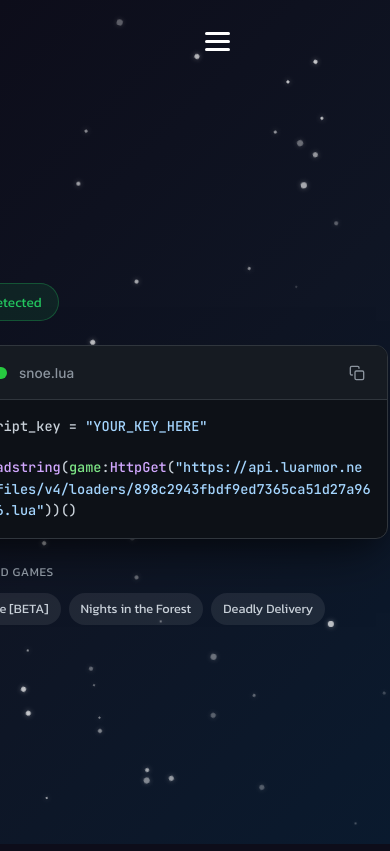
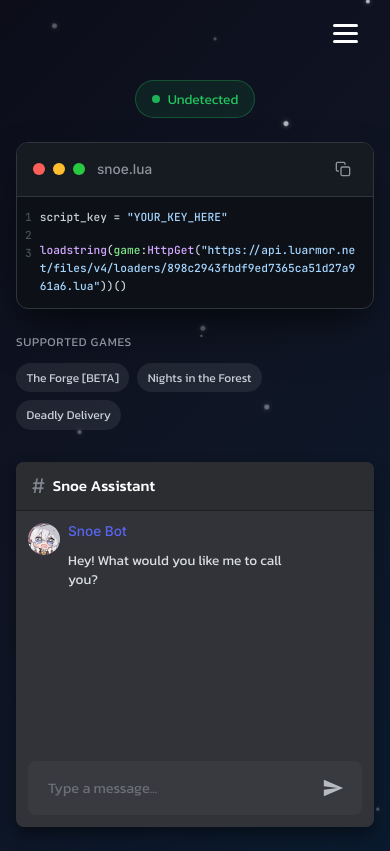
Before and after one commit to swevenxu/snoe-hall, a React (Create React App) app: page /script in a window 390 px wide. Built offline with nearby package versions, Linux system fonts and the light colour scheme; a web font is replaced by a local one.

Commit message:
Add responsive design for all screen sizes including mobile phones

```diff
--- a/src/App.css
+++ b/src/App.css
@@ -79,3 +79,54 @@ body {
 ::-webkit-scrollbar-thumb:hover {
   background: rgba(255, 255, 255, 0.5);
 }
+
+/* Responsive Design */
+@media (max-width: 1024px) {
+  .section h1 {
+    font-size: 2.5rem;
+  }
+
+  .section h2 {
+    font-size: 2rem;
+  }
+
+  .section p {
+    font-size: 1.1rem;
+  }
+}
+
+@media (max-width: 768px) {
+  .section {
+    padding: 1.5rem;
+  }
+
+  .section h1 {
+    font-size: 2rem;
+  }
+
+  .section h2 {
+    font-size: 1.75rem;
+  }
+
+  .section p {
+    font-size: 1rem;
+  }
+}
+
+@media (max-width: 480px) {
+  .section {
+    padding: 1rem;
+  }
+
+  .section h1 {
+    font-size: 1.75rem;
+  }
+
+  .section h2 {
+    font-size: 1.5rem;
+  }
+
+  .section p {
+    font-size: 0.95rem;
+  }
+}
--- a/src/components/Contributors.css
+++ b/src/components/Contributors.css
@@ -187,3 +187,122 @@
   font-size: 0.75rem;
   margin-top: 0.25rem;
 }
+
+/* Responsive Design */
+@media (max-width: 1024px) {
+  .contributors-page {
+    padding: 6rem 4rem 2rem;
+  }
+
+  .bento-main {
+    width: 300px;
+    height: 360px;
+  }
+
+  .bento-small {
+    width: 240px;
+    height: 165px;
+  }
+}
+
+@media (max-width: 768px) {
+  .contributors-page {
+    padding: 6rem 2rem 2rem;
+  }
+
+  .bento-grid {
+    flex-direction: column;
+    align-items: center;
+    gap: 1.5rem;
+  }
+
+  .bento-main {
+    width: 100%;
+    max-width: 400px;
+    height: auto;
+    padding: 2.5rem 2rem;
+  }
+
+  .bento-right {
+    width: 100%;
+    max-width: 400px;
+    flex-direction: row;
+    gap: 1rem;
+  }
+
+  .bento-small {
+    width: 100%;
+    height: auto;
+    padding: 1.5rem;
+  }
+}
+
+@media (max-width: 480px) {
+  .contributors-page {
+    padding: 5rem 1rem 2rem;
+  }
+
+  .contributors-title {
+    font-size: 2rem;
+    margin-bottom: 2rem;
+  }
+
+  .bento-main {
+    max-width: 100%;
+    padding: 2rem 1.5rem;
+  }
+
+  .bento-right {
+    flex-direction: column;
+    max-width: 100%;
+  }
+
+  .bento-small {
+    padding: 1.5rem;
+  }
+
+  .contributor-name {
+    font-size: 1.3rem;
+  }
+
+  .bento-small .contributor-name {
+    font-size: 1rem;
+  }
+
+  .contributor-role {
+    font-size: 0.9rem;
+  }
+
+  .bento-small .contributor-role {
+    font-size: 0.8rem;
+  }
+}
+
+@media (max-width: 360px) {
+  .contributors-page {
+    padding: 4.5rem 0.75rem 1.5rem;
+  }
+
+  .contributors-title {
+    font-size: 1.75rem;
+  }
+
+  .bento-main {
+    padding: 1.5rem 1rem;
+  }
+
+  .main-avatar {
+    width: 100px;
+    height: 100px;
+  }
+
+  .contributor-avatar {
+    width: 70px;
+    height: 70px;
+  }
+
+  .bento-small .contributor-avatar {
+    width: 55px;
+    height: 55px;
+  }
+}
--- a/src/components/Hero.css
+++ b/src/components/Hero.css
@@ -102,6 +102,8 @@
   justify-content: center;
   gap: 0.5rem;
   cursor: pointer;
+  -webkit-tap-highlight-color: transparent;
+  touch-action: manipulation;
 }
 
 .btn-primary {
@@ -136,3 +138,92 @@
 .btn-secondary:hover .arrow {
   transform: translateX(4px);
 }
+
+/* Responsive Design */
+@media (max-width: 1024px) {
+  .hero {
+    padding: 0 4rem;
+    gap: 3rem;
+  }
+
+  .hero-title {
+    font-size: 3.5rem;
+  }
+
+  .hero-description {
+    font-size: 1rem;
+  }
+}
+
+@media (max-width: 768px) {
+  .hero {
+    flex-direction: column;
+    padding: 2rem 2rem;
+    gap: 2rem;
+    text-align: center;
+  }
+
+  .hero-left {
+    order: 1;
+  }
+
+  .hero-right {
+    order: 2;
+    width: 100%;
+  }
+
+  .hero-right img {
+    max-width: 90%;
+  }
+
+  .hero-title {
+    font-size: 2.5rem;
+  }
+
+  .hero-tagline {
+    font-size: 0.9rem;
+  }
+
+  .hero-description {
+    font-size: 0.95rem;
+    max-width: 100%;
+  }
+
+  .hero-buttons {
+    flex-direction: column;
+    gap: 0.75rem;
+  }
+
+  .btn {
+    width: 100%;
+    max-width: 300px;
+  }
+}
+
+@media (max-width: 480px) {
+  .hero {
+    padding: 1.5rem 1rem;
+  }
+
+  .hero-title {
+    font-size: 2rem;
+  }
+
+  .hero-tagline {
+    font-size: 0.85rem;
+  }
+
+  .hero-description {
+    font-size: 0.9rem;
+  }
+
+  .hero-right img {
+    max-width: 100%;
+    border-radius: 12px;
+  }
+
+  .btn {
+    padding: 10px 20px;
+    font-size: 13px;
+  }
+}
--- a/src/components/Navbar.css
+++ b/src/components/Navbar.css
@@ -114,6 +114,8 @@
   flex-direction: column;
   cursor: pointer;
   gap: 5px;
+  padding: 8px;
+  -webkit-tap-highlight-color: transparent;
 }
 
 .hamburger span {
@@ -137,7 +139,21 @@
 }
 
 /* Mobile Responsive */
+@media (max-width: 1024px) {
+  .navbar-container {
+    padding: 2rem 4rem;
+  }
+
+  .navbar-links {
+    gap: 1.5rem;
+  }
+}
+
 @media (max-width: 768px) {
+  .navbar-container {
+    padding: 1.5rem 2rem;
+  }
+
   .hamburger {
     display: flex;
     z-index: 1001;
@@ -157,6 +173,7 @@
     -webkit-backdrop-filter: blur(10px);
     transform: translateX(-100%);
     transition: transform 0.3s ease;
+    gap: 1rem;
   }
 
   .navbar-links.active {
@@ -181,3 +198,13 @@
     z-index: 1001;
   }
 }
+
+@media (max-width: 480px) {
+  .navbar-container {
+    padding: 1rem 1.5rem;
+  }
+
+  .navbar-links li a {
+    font-size: 1.25rem;
+  }
+}
--- a/src/components/Navbar.js
+++ b/src/components/Navbar.js
@@ -8,6 +8,10 @@ const Navbar = () => {
 
   const toggleMenu = () => {
     setMenuOpen(!menuOpen);
+  };
+
+  const closeMenu = () => {
+    setMenuOpen(false);
   };
 
   return (
@@ -27,10 +31,10 @@ const Navbar = () => {
 
         {/* Center - Navigation Links */}
         <ul className={`navbar-links ${menuOpen ? 'active' : ''}`}>
-          <li><Link to="/" className={location.pathname === '/' ? 'active' : ''}>Home</Link></li>
-          <li><Link to="/script" className={location.pathname === '/script' ? 'active' : ''}>Script</Link></li>
-          <li><Link to="/contributors" className={location.pathname === '/contributors' ? 'active' : ''}>Contributors</Link></li>
-          <li><a href="https://discord.gg/cQmCTTnW" target="_blank" rel="noopener noreferrer">Discord</a></li>
+          <li><Link to="/" className={location.pathname === '/' ? 'active' : ''} onClick={closeMenu}>Home</Link></li>
+          <li><Link to="/script" className={location.pathname === '/script' ? 'active' : ''} onClick={closeMenu}>Script</Link></li>
+          <li><Link to="/contributors" className={location.pathname === '/contributors' ? 'active' : ''} onClick={closeMenu}>Contributors</Link></li>
+          <li><a href="https://discord.gg/cQmCTTnW" target="_blank" rel="noopener noreferrer" onClick={closeMenu}>Discord</a></li>
         </ul>
       </div>
     </nav>
--- a/src/components/Script.css
+++ b/src/components/Script.css
@@ -419,6 +419,8 @@
   font-weight: 400;
   cursor: pointer;
   transition: all 0.15s ease;
+  -webkit-tap-highlight-color: transparent;
+  touch-action: manipulation;
 }
 
 .quick-reply-btn:hover {
@@ -474,3 +476,191 @@
   width: 22px;
   height: 22px;
 }
+
+/* Responsive Design */
+@media (max-width: 1200px) {
+  .script-page {
+    padding: 6rem 4rem 2rem;
+    gap: 3rem;
+  }
+
+  .code-editor {
+    width: 400px;
+  }
+
+  .chat-container {
+    max-width: 400px;
+  }
+}
+
+@media (max-width: 1024px) {
+  .script-page {
+    padding: 6rem 2rem 2rem;
+    gap: 2rem;
+  }
+
+  .code-editor {
+    width: 350px;
+  }
+
+  .chat-container {
+    max-width: 350px;
+  }
+}
+
+@media (max-width: 768px) {
+  .script-page {
+    flex-direction: column;
+    padding: 6rem 1.5rem 2rem;
+    gap: 2rem;
+  }
+
+  .left-section {
+    width: 100%;
+    align-items: center;
+  }
+
+  .code-editor {
+    width: 100%;
+    max-width: 500px;
+  }
+
+  .editor-code {
+    font-size: 0.75rem;
+  }
+
+  .line-numbers {
+    font-size: 0.75rem;
+  }
+
+  .supported-games {
+    width: 100%;
+    max-width: 500px;
+  }
+
+  .chat-container {
+    width: 100%;
+    max-width: 500px;
+  }
+
+  .message-bubble {
+    max-width: 280px;
+    font-size: 0.9rem;
+  }
+
+  .quick-reply-btn {
+    font-size: 0.8rem;
+    padding: 0.4rem 0.8rem;
+  }
+}
+
+@media (max-width: 480px) {
+  .script-page {
+    padding: 5rem 1rem 1.5rem;
+  }
+
+  .code-editor {
+    max-width: 100%;
+  }
+
+  .editor-code {
+    font-size: 0.7rem;
+  }
+
+  .line-numbers {
+    font-size: 0.7rem;
+    padding: 0 0.5rem;
+  }
+
+  .editor-body {
+    padding: 0.75rem 0;
+  }
+
+  .code-line {
+    word-break: break-word;
+  }
+
+  .chat-container {
+    max-width: 100%;
+  }
+
+  .chat-messages {
+    min-height: 250px;
+    max-height: 320px;
+    padding: 0.75rem;
+  }
+
+  .message-bubble {
+    max-width: 220px;
+    font-size: 0.85rem;
+  }
+
+  .avatar {
+    width: 32px;
+    height: 32px;
+  }
+
+  .user-avatar svg {
+    width: 18px;
+    height: 18px;
+  }
+
+  .message-content::before {
+    font-size: 0.85rem;
+  }
+
+  .quick-reply-btn {
+    font-size: 0.75rem;
+    padding: 0.35rem 0.7rem;
+  }
+
+  .chat-input {
+    padding: 0.5rem 0.75rem;
+    margin: 0 0.75rem 0.75rem;
+  }
+
+  .chat-input input {
+    font-size: 0.9rem;
+  }
+
+  .code-block {
+    padding: 0.5rem;
+  }
+
+  .code-block pre {
+    font-size: 0.7rem;
+  }
+
+  .copy-btn {
+    font-size: 0.65rem;
+    padding: 0.2rem 0.4rem;
+  }
+
+  .games-list li {
+    font-size: 0.75rem;
+    padding: 0.35rem 0.65rem;
+  }
+}
+
+@media (max-width: 360px) {
+  .script-page {
+    padding: 4.5rem 0.75rem 1rem;
+  }
+
+  .editor-code {
+    font-size: 0.65rem;
+  }
+
+  .line-numbers {
+    font-size: 0.65rem;
+  }
+
+  .message-bubble {
+    max-width: 180px;
+    font-size: 0.8rem;
+  }
+
+  .chat-input input {
+    font-size: 0.85rem;
+  }
+}
--- a/src/components/Snowfall.js
+++ b/src/components/Snowfall.js
@@ -6,7 +6,9 @@ const Snowfall = () => {
 
   useEffect(() => {
     const container = containerRef.current;
-    const snowflakeCount = 50;
+    // Reduce snowflakes on mobile for better performance
+    const isMobile = window.innerWidth <= 768;
+    const snowflakeCount = isMobile ? 25 : 50;
 
     for (let i = 0; i < snowflakeCount; i++) {
       createSnowflake(container);
```
